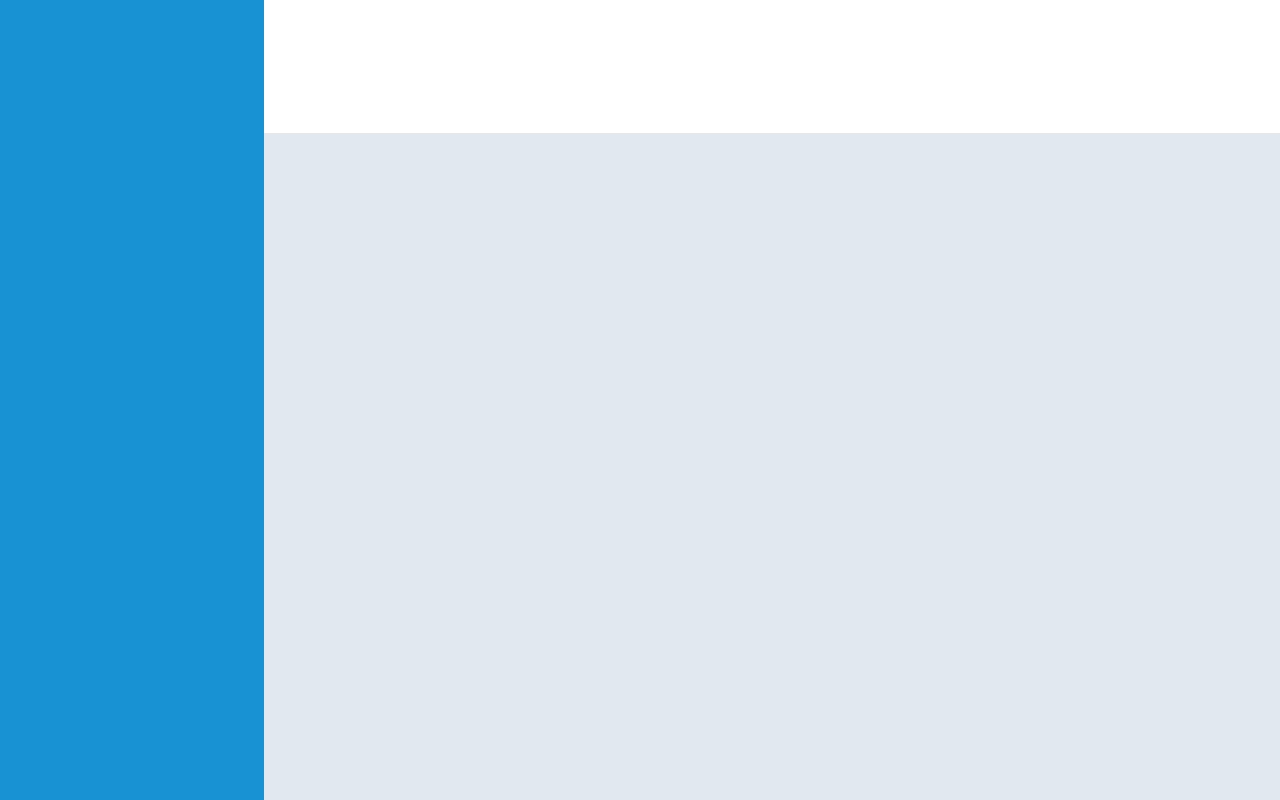
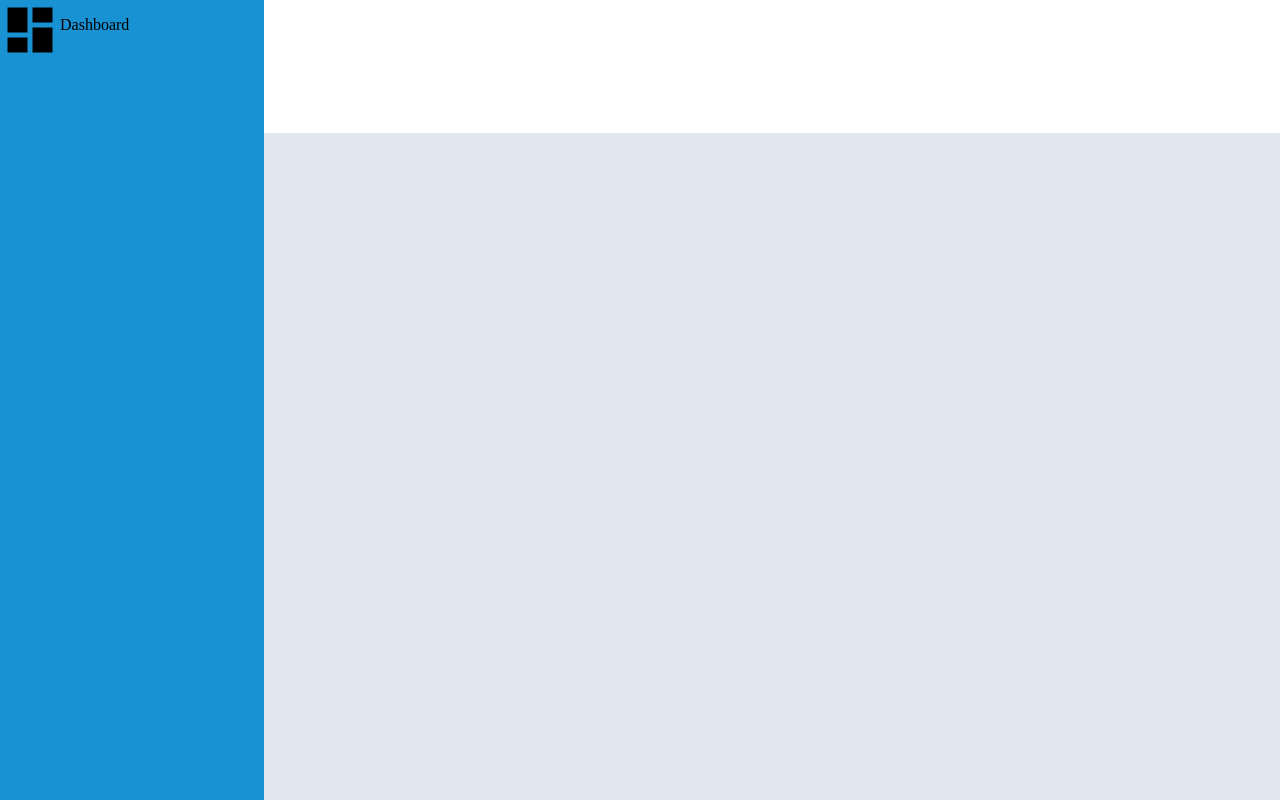
Before and after one commit to nickstrlnkv/admin-dashboard, a plain HTML site: page index.html in a window 1280 px wide. Drawn offline with Linux system fonts and the light colour scheme.

Commit message:
Add CSS styling for grids

```diff
--- a/index.html
+++ b/index.html
@@ -10,7 +10,10 @@
 </head>
 <body>
     <div class="grid-container">
-        <div class="grid-container--sidebar"></div>
+        <div class="grid-container--sidebar">
+            <img src="./imgs/view-dashboard.svg" alt="Dashboard icon" style="width: 60px; height: 60px;">
+            <p class="sidebar-texx">Dashboard</p>
+        </div>
         <nav class="grid-container--nav"></nav>
         <div class="grid-container--projects-list"></div>
         <div class="grid-container--announcements"></div>
```
Also changed, not shown: imgs/view-dashboard.svg (added), styles/styles.css (line endings or trailing spaces).
